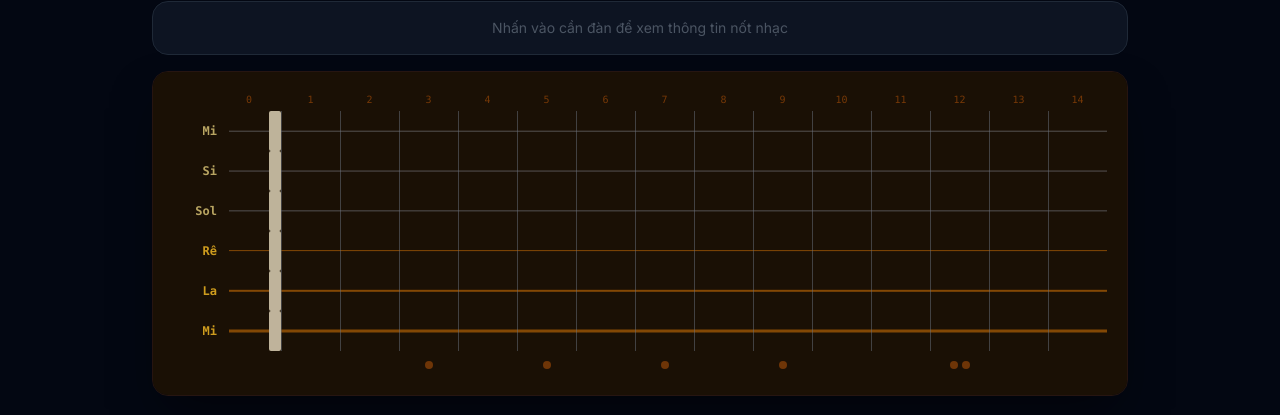
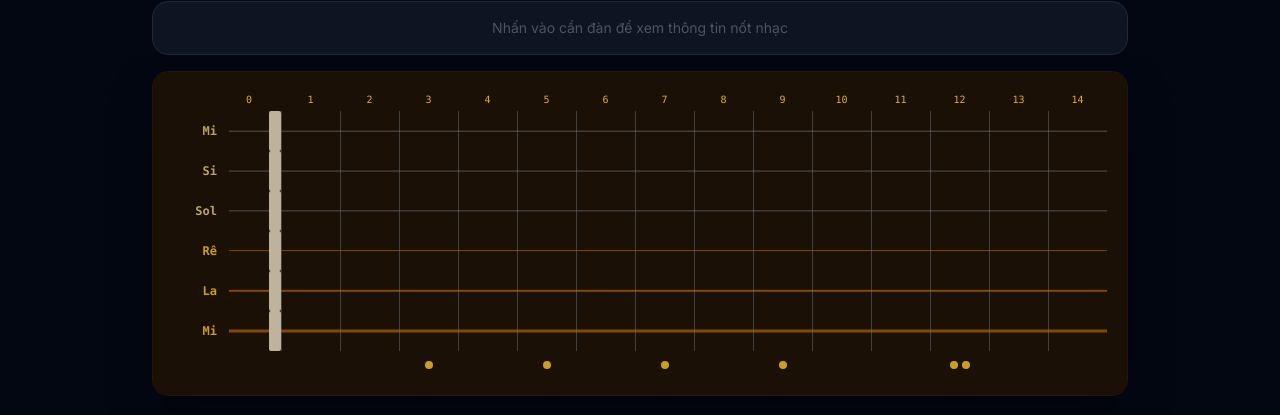
Before and after one commit to DuongNhi99/guitarapp, a React (Vite) app: page / in a window 1280 px wide. Shown: the part 229-644 px from the top of the page. Built offline with nearby package versions, Linux system fonts and the light colour scheme.

Commit message:
fix: move useNavigate to top of SongCard; improve fretboard visibility

```diff
--- a/src/components/SongCard.tsx
+++ b/src/components/SongCard.tsx
@@ -14,6 +14,8 @@ export default function SongCard({
   variant = "default",
   rank,
 }: SongCardProps) {
+  const navigate = useNavigate();
+
   if (variant === "compact") {
     return (
       <Link
@@ -101,7 +103,6 @@ export default function SongCard({
   }
 
   // Default card
-  const navigate = useNavigate();
   return (
     <div
       onClick={() => navigate(`/songs/${song.id}/${song.slug}`)}
--- a/src/pages/GuitarPage.tsx
+++ b/src/pages/GuitarPage.tsx
@@ -864,14 +864,14 @@ export default function GuitarPage() {
             <div className="min-w-[600px]">
               <div className="flex items-center mb-1 select-none">
                 <div className="w-11 sm:w-14 flex-shrink-0" />
-                <div className="w-10 flex-shrink-0 text-center text-[10px] text-amber-700/60 font-mono">
+                <div className="w-10 flex-shrink-0 text-center text-[10px] text-amber-400/90 font-mono">
                   0
                 </div>
                 <div className="w-3 flex-shrink-0" />
                 {Array.from({ length: NUM_FRETS }, (_, i) => (
                   <div
                     key={i}
-                    className="flex-1 text-center text-[10px] text-amber-700/60 font-mono"
+                    className="flex-1 text-center text-[10px] text-amber-400/90 font-mono"
                   >
                     {i + 1}
                   </div>
@@ -935,9 +935,9 @@ export default function GuitarPage() {
                     >
                       {FRET_DOTS.has(f) && (
                         <div className="flex gap-1">
-                          <div className="w-2 h-2 rounded-full bg-amber-700/55" />
+                          <div className="w-2 h-2 rounded-full bg-amber-400/80" />
                           {f === DOUBLE_DOT_FRET && (
-                            <div className="w-2 h-2 rounded-full bg-amber-700/55" />
+                            <div className="w-2 h-2 rounded-full bg-amber-400/80" />
                           )}
                         </div>
                       )}
```
